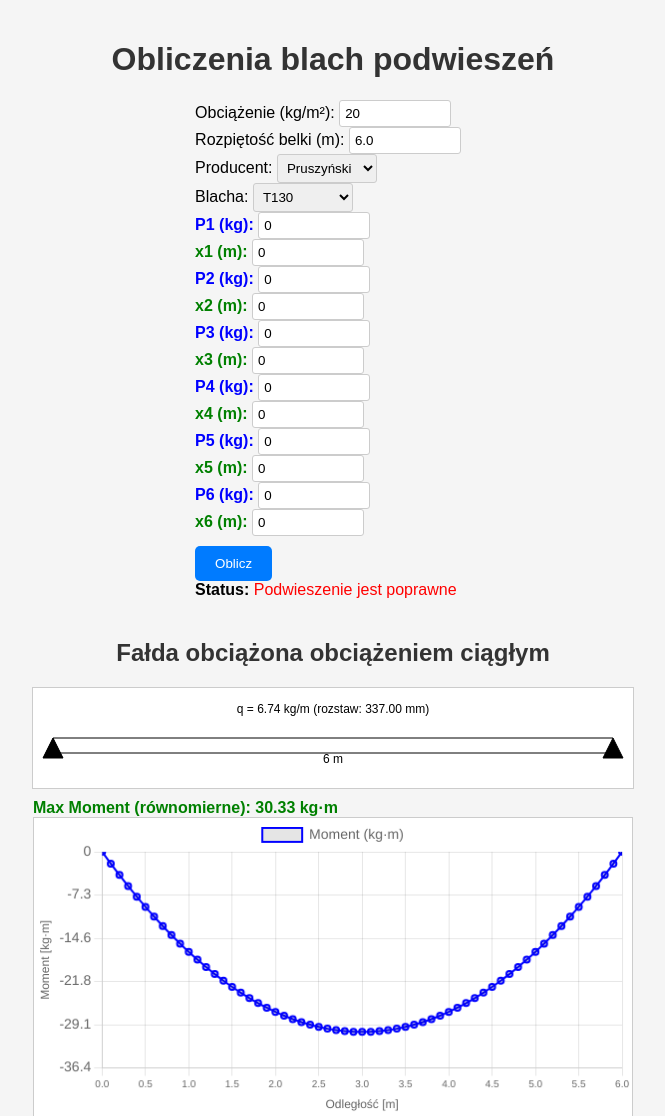
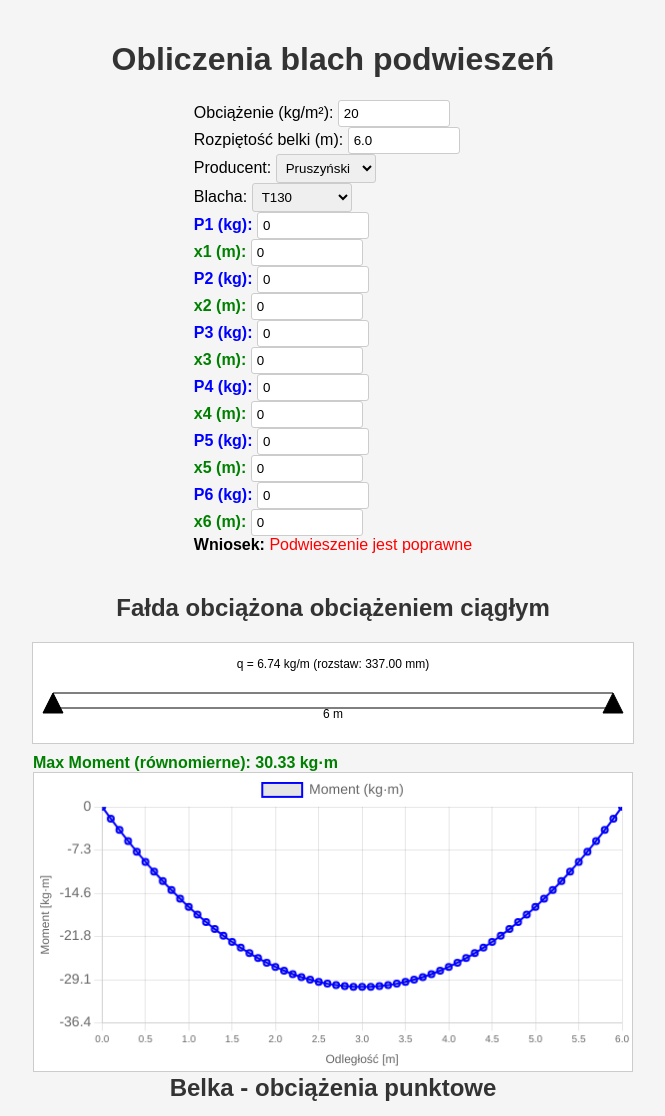
Before and after one commit to Szejmous/Blachy_podwieszenia, a Flask app: page / in a window 1280 px wide. Shown: the top 1116 px of the page, without its empty margins (307-972 px from the left). Run offline with Flask 3, Linux system fonts and the light colour scheme.

Commit message:
Update index.html

```diff
--- a/templates/index.html
+++ b/templates/index.html
@@ -30,8 +30,7 @@
             <option value="T160">T160</option>
         </select></label>
         <div id="forces-inputs"></div>
-        <button onclick="calculate()">Oblicz</button>
-        <div><strong>Status: </strong><span id="result">Oczekiwanie...</span></div>
+        <div><strong>Wniosek: </strong><span id="result">Oczekiwanie...</span></div>
     </div>
 
     <h2 id="uniform-load-heading">Fałda obciążona obciążeniem ciągłym</h2>
```
